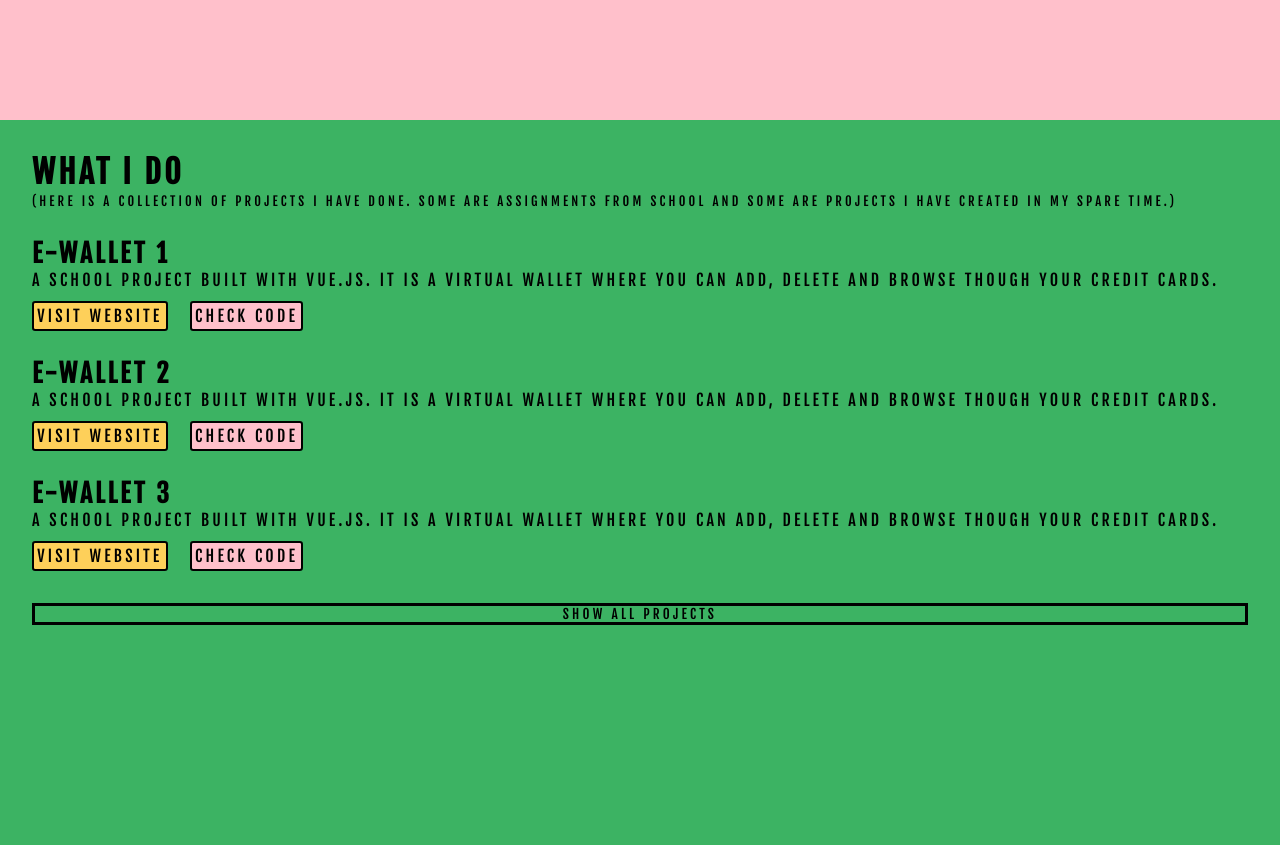
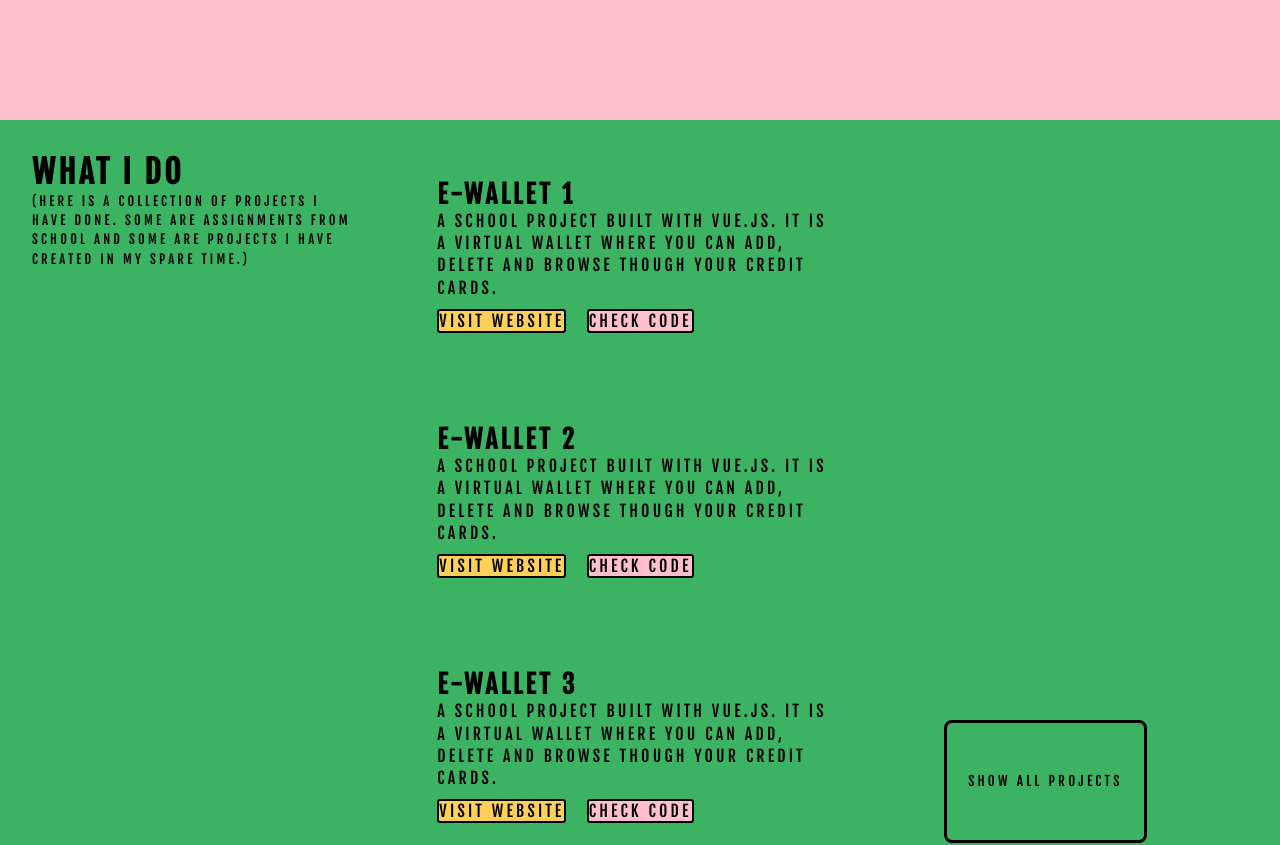
Before and after one commit to thomaswennhall/portfolio, a Vue app: page / in a window 1280 px wide. Shown: the part 1480-2325 px from the top of the page. Built offline with nearby package versions, Linux system fonts and the light colour scheme.

Commit message:
Add media queries to make it look OK on desktop (not perfect)

```diff
--- a/src/components/ProjectCard.vue
+++ b/src/components/ProjectCard.vue
@@ -33,18 +33,18 @@ export default {
         .links{
             display: flex;
             justify-content: start;
-
             width: 100%;
             margin-top: 0.6rem;
 
             a{
-                text-align: center;
+                display: grid;
+                place-items: center;
+
                 font-size: 1rem;
                 border: 0.16rem solid black;
                 border-radius: 0.2rem;
 
-                margin-right: 1.4rem;
-                padding: 0.2rem;
+                margin-right: 5%;
                 max-width: 50%;
 
                 background-color: $primary-pink;
--- a/src/views/Projects.vue
+++ b/src/views/Projects.vue
@@ -1,76 +1,113 @@
 <template>
   <section id="projects-view">
+    <div>
       <h1 class="heading">What I do</h1>
       <p class="projects-text">
-          (Here is a collection of projects I have done.
-          Some are assignments from school and some are
-          projects I have created in my spare time.)
+        (Here is a collection of projects I have done. Some are assignments from
+        school and some are projects I have created in my spare time.)
       </p>
-      <ProjectCard class="project-card"
+    </div>
+    <ProjectCard
+      class="project-card"
       v-for="project in firstThree"
       :key="project.id"
       :project="project"
     />
-      <div v-if="showAllProjects">
-        <ProjectCard class="project-card"
+    <div class="rest-of-projects" v-if="showAllProjects">
+      <ProjectCard
+        class="project-card"
         v-for="project in theRest"
         :key="project.id"
         :project="project"
       />
     </div>
-      <button @click="showAll">Show all projects</button>
+    <button class="show-all" @click="showAll">{{showAllText}}</button>
   </section>
 </template>
 
 <script>
-import ProjectCard from '@/components/ProjectCard.vue'
+import ProjectCard from "@/components/ProjectCard.vue";
 
 export default {
   components: { ProjectCard },
 
-    data(){ return {
-        showAllProjects: false
-    }},
+  data() {
+    return {
+      showAllProjects: false,
+      showAllText: "show all projects"
+    };
+  },
 
   computed: {
-        projectsArr(){
-            return this.$root.projects
+    projectsArr() {
+      return this.$root.projects;
     },
-        firstThree(){
-            return this.projectsArr.slice(0, 3)
+    firstThree() {
+      return this.projectsArr.slice(0, 3);
     },
-        theRest(){
-            return this.projectsArr.slice(3)
+    theRest() {
+      return this.projectsArr.slice(3);
     }
   },
 
   methods: {
-        showAll(){
-            this.showAllProjects = !this.showAllProjects
+    showAll() {
+      this.showAllProjects = !this.showAllProjects;
+      if(this.showAllText === "show all projects"){
+          this.showAllText = "show less projects"
+        } else{
+          this.showAllText = "show all projects"
         }
     }
   }
+};
 </script>
 
 <style lang="scss" scoped>
-    #projects-view{
+#projects-view {
   background-color: $primary-green;
   display: flex;
   flex-direction: column;
 
+  @media screen and (min-width: 650px) {
+    display: grid;
+    grid-template-rows: repeat(3, 1fr);
+    grid-template-columns: repeat(3, 1fr);
+
+    .project-card{
+        grid-column: 2;
+    }
+    .rest-of-projects {
+      grid-row: 1 / span 2;
+      grid-column: 3;
+    }
+
     .projects-text{
+        width: 80%;
+    }
+
+    .show-all{
+        width: 50%;
+        height: 50%;
+        place-self: center;
+    }
+  }
+
+  .projects-text {
     font-size: 0.8rem;
 
     letter-spacing: 0.2rem;
     line-height: 1.2rem;
   }
 
-        button{
+  .show-all {
     border: 0.2rem solid black;
+    border-radius: 0.5rem;
     margin-top: 2rem;
+    padding: 1rem;
 
-            &:hover{
-                background-color: #fff;
+    &:hover {
+      background-color: $primary-red;
     }
   }
 }
```
Lines whose indentation alone changed are shown as unchanged.
